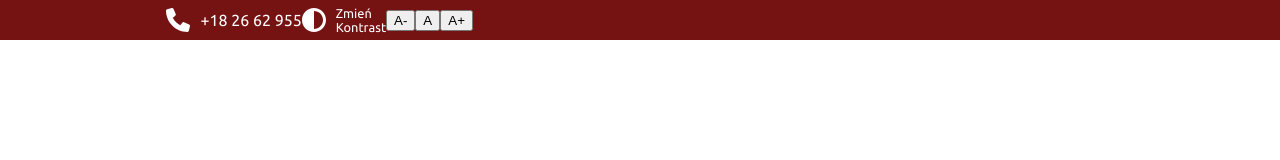
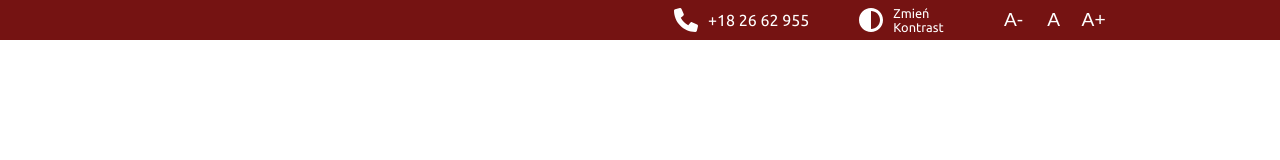
Before and after one commit to TzgFryziu/Goszcz-Page-Final, a plain HTML site: page index.html in a window 1280 px wide. Drawn offline with Linux system fonts and the light colour scheme.

Commit message:
top nav koniec

```diff
--- a/app.css
+++ b/app.css
@@ -15,12 +15,22 @@ body {
     height: 2.5rem;
     display: flex;
     padding: 0 13%;
+    justify-content: flex-end;
 }
 
 
 #nav-info span {
     display: flex;
     align-items: center;
+    margin-right: 50px;
+}
+
+#nav-info span:hover {
+    cursor: pointer;
+}
+
+#nav-info span:last-child {
+    margin-right: 0%;
 }
 
 #nav-info svg {
@@ -32,3 +42,17 @@ body {
 .kontrast {
     font-size: 0.8em;
 }
+
+#nav-info button {
+    background-color: var(--darkred);
+    border: none;
+    height: 100%;
+    width: 2.5rem;
+    color: white;
+    font-size: 1.2rem;
+}
+
+#nav-info button:hover {
+    cursor: pointer;
+    background-color: #58100f;
+}
```
